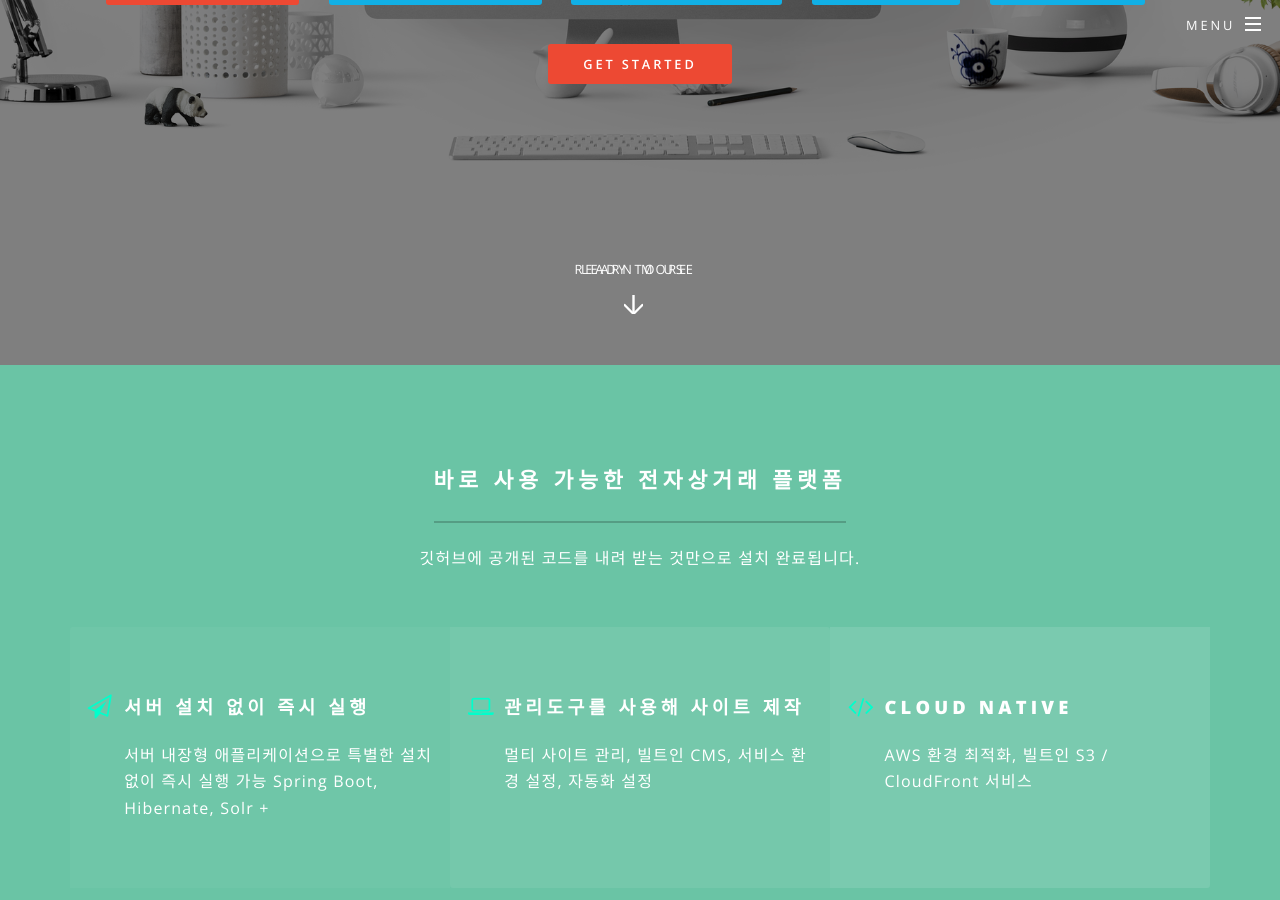
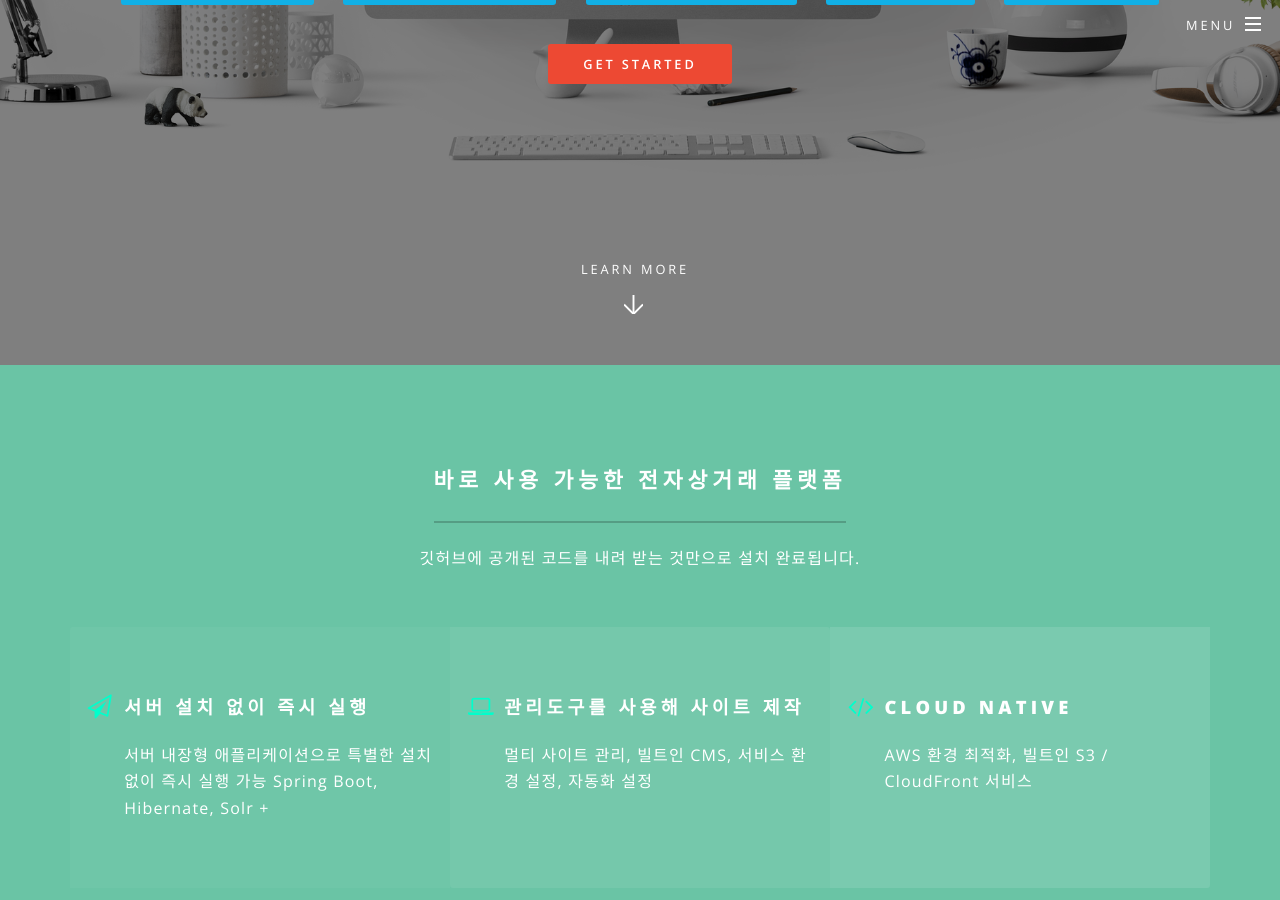
Before and after one commit to rchemist/rchemist.github.io, a Jekyll site: the page built from index.html, in a window 1280 px wide and 900 px high, scrolled down 535 px. Built offline with Jekyll 4.4.1, drawn with Linux system fonts in a browser that asks for light colours.

```diff
--- a/index.html
+++ b/index.html
@@ -25,17 +25,11 @@ layout: landing
 							<p>더 쉬워져야 하고, 더 값 싸져야 하며, 더 빨라져야 하며, 더 안정적이어야 합니다.</p><br /><br />
 
 							<ul class="actions">
-								<li><a href="#one" class="button special">Ready To Use</a></li>
+								<li><a href="#one" class="button-main special">Ready To Use</a></li>
 								<li><a href="#two" class="button-main special">For Enterprise</a></li>
 								<li><a href="#three" class="button-main special">Domain Driven</a></li>
 								<li><a href="#four" class="button-main special">Flexible</a></li>
 								<li><a href="#five" class="button-main special">Features</a></li>
-
-								<li><a href="#one" class="more scrolly"><span class="label">Ready To Use</span></a></li>
-								<!--<li><span class="label"><a href="#two" class="more scrolly">For Enterprise</a></span></li>
-								<li><span class="label"><a href="#three" class="more scrolly">Domain Driven</a></span></li>
-								<li><span class="label"><a href="#four" class="more scrolly">Flexible</a></span></li>
-								<li><span class="label"><a href="#five" class="more scrolly">Features</a></span></li>-->
 							</ul>
 
 							<ul class="actions">
```
